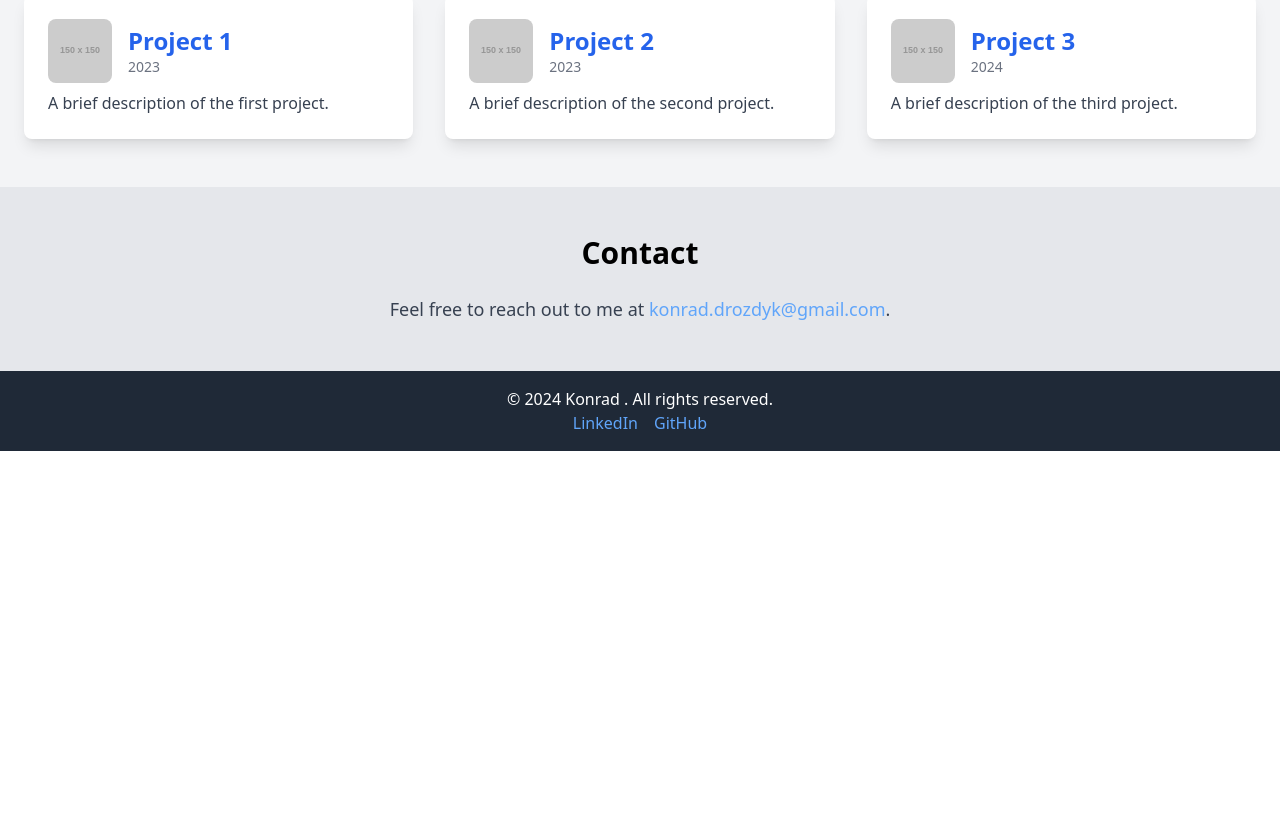
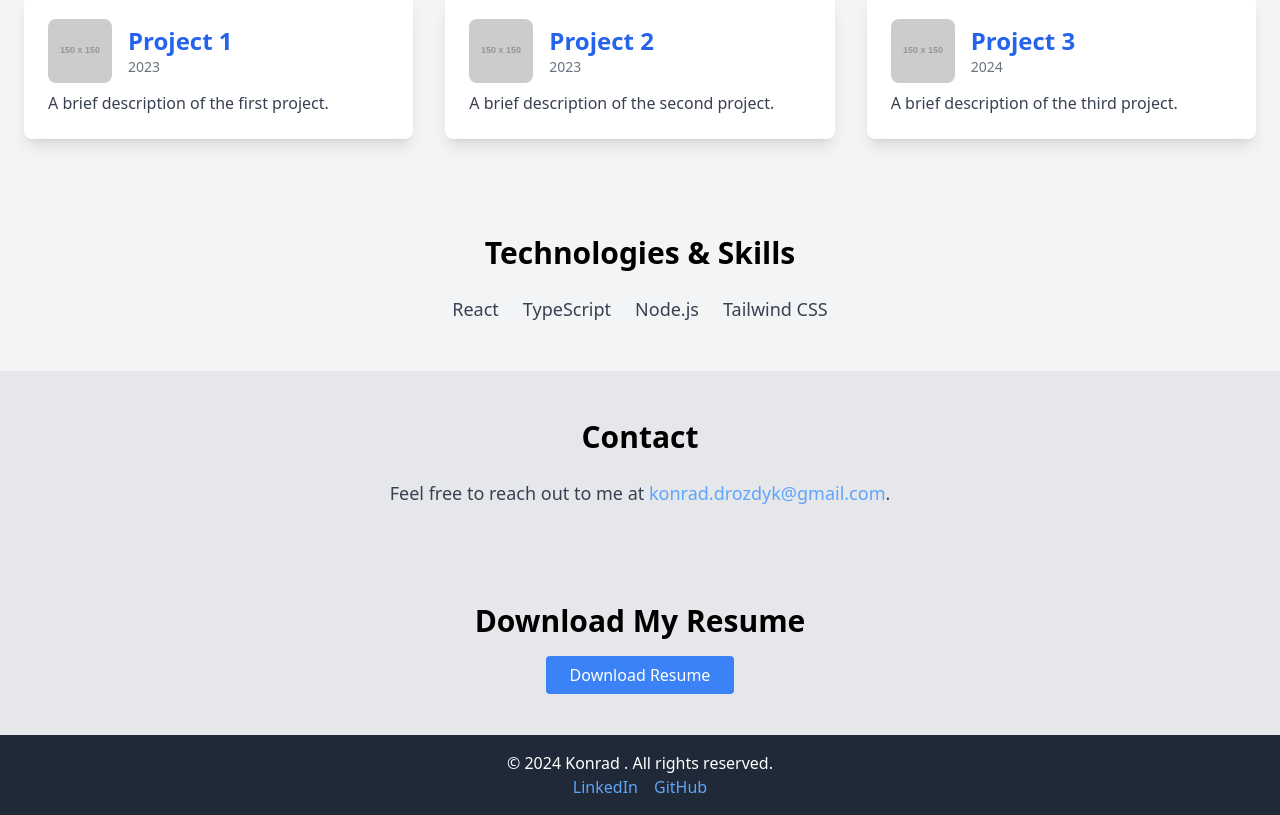
Before and after one commit to konraddrozdyk/react-portfolio, a React (Vite) app: page / in a window 1280 px wide. Shown: the part 549-1364 px from the top of the page. Before the commit the page ends 1000 px from the top, so only its background shows below. Built offline with nearby package versions, Linux system fonts and the light colour scheme.

Commit message:
Added additional components

```diff
--- a/src/App.tsx
+++ b/src/App.tsx
@@ -1,7 +1,9 @@
 import Header from "./components/Header";
 import Timeline from "./components/Timeline";
 import ProjectGrid from "./components/ProjectGrid";
+import Technologies from "./components/Technologies";
 import Contact from "./components/Contact";
+import Resume from "./components/Resume";
 import Footer from "./components/Footer";
 
 const App = () => {
@@ -43,7 +45,9 @@ const App = () => {
         <h2 className="text-3xl font-semibold text-center mb-8">My Projects</h2>
         <ProjectGrid projects={projects} />
       </main>
+      <Technologies />
       <Contact />
+      <Resume />
       <Footer />
     </div>
   );
--- /dev/null
+++ b/src/components/Resume.tsx
@@ -0,0 +1,15 @@
+const Resume: React.FC = () => (
+  <section id="resume" className="py-12 px-6 bg-gray-200">
+    <div className="container mx-auto text-center">
+      <h2 className="text-3xl font-semibold mb-6">Download My Resume</h2>
+      <a
+        href="/path-to-resume.pdf"
+        className="bg-blue-500 text-white py-2 px-6 rounded hover:bg-blue-600"
+      >
+        Download Resume
+      </a>
+    </div>
+  </section>
+);
+
+export default Resume;
--- /dev/null
+++ b/src/components/Technologies.tsx
@@ -0,0 +1,17 @@
+const Technologies: React.FC = () => (
+  <section id="technologies" className="py-12 px-6 bg-gray-100">
+    <div className="container mx-auto">
+      <h2 className="text-3xl font-semibold mb-6 text-center">
+        Technologies & Skills
+      </h2>
+      <ul className="flex flex-wrap justify-center space-x-6">
+        <li className="text-lg text-gray-700">React</li>
+        <li className="text-lg text-gray-700">TypeScript</li>
+        <li className="text-lg text-gray-700">Node.js</li>
+        <li className="text-lg text-gray-700">Tailwind CSS</li>
+      </ul>
+    </div>
+  </section>
+);
+
+export default Technologies;
```
